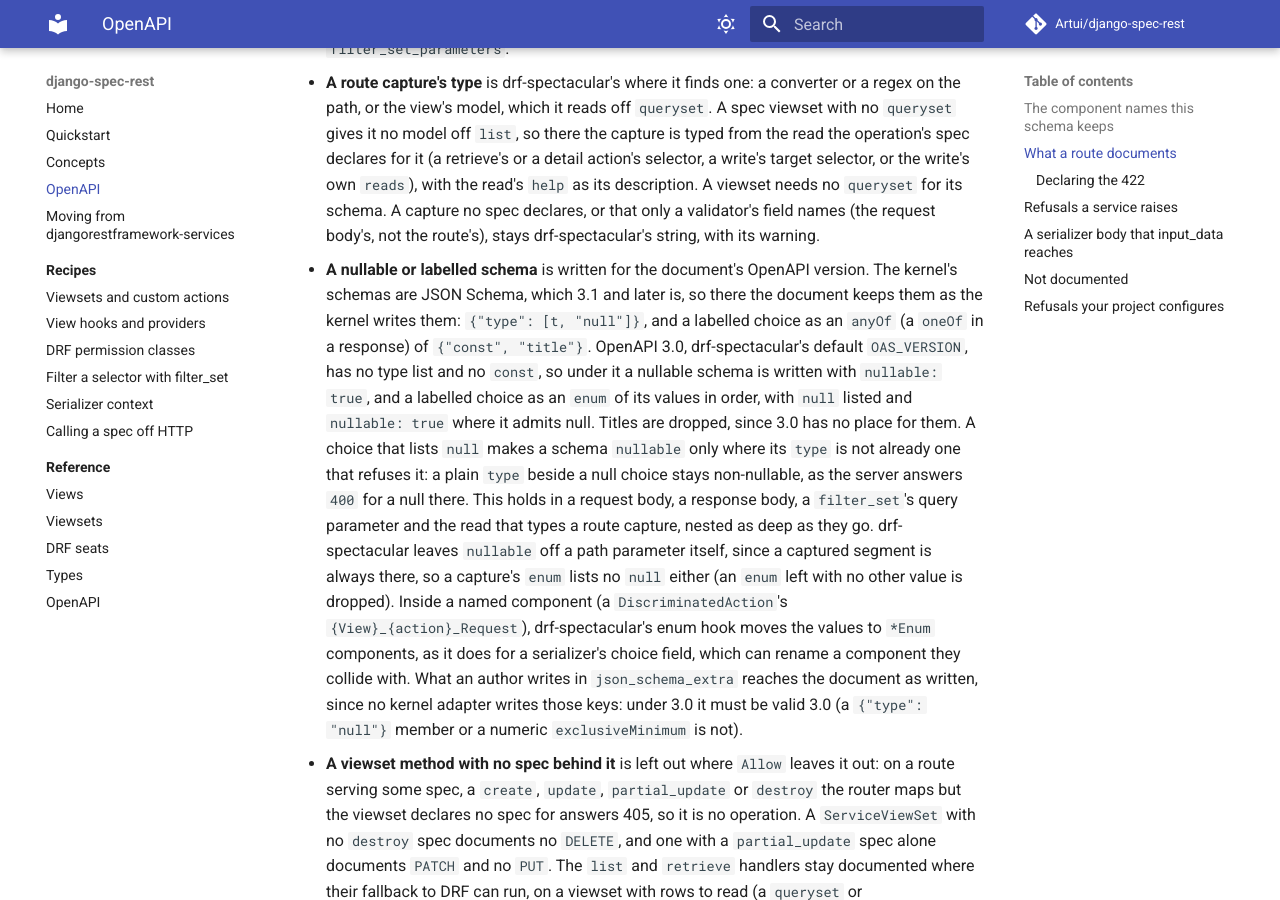
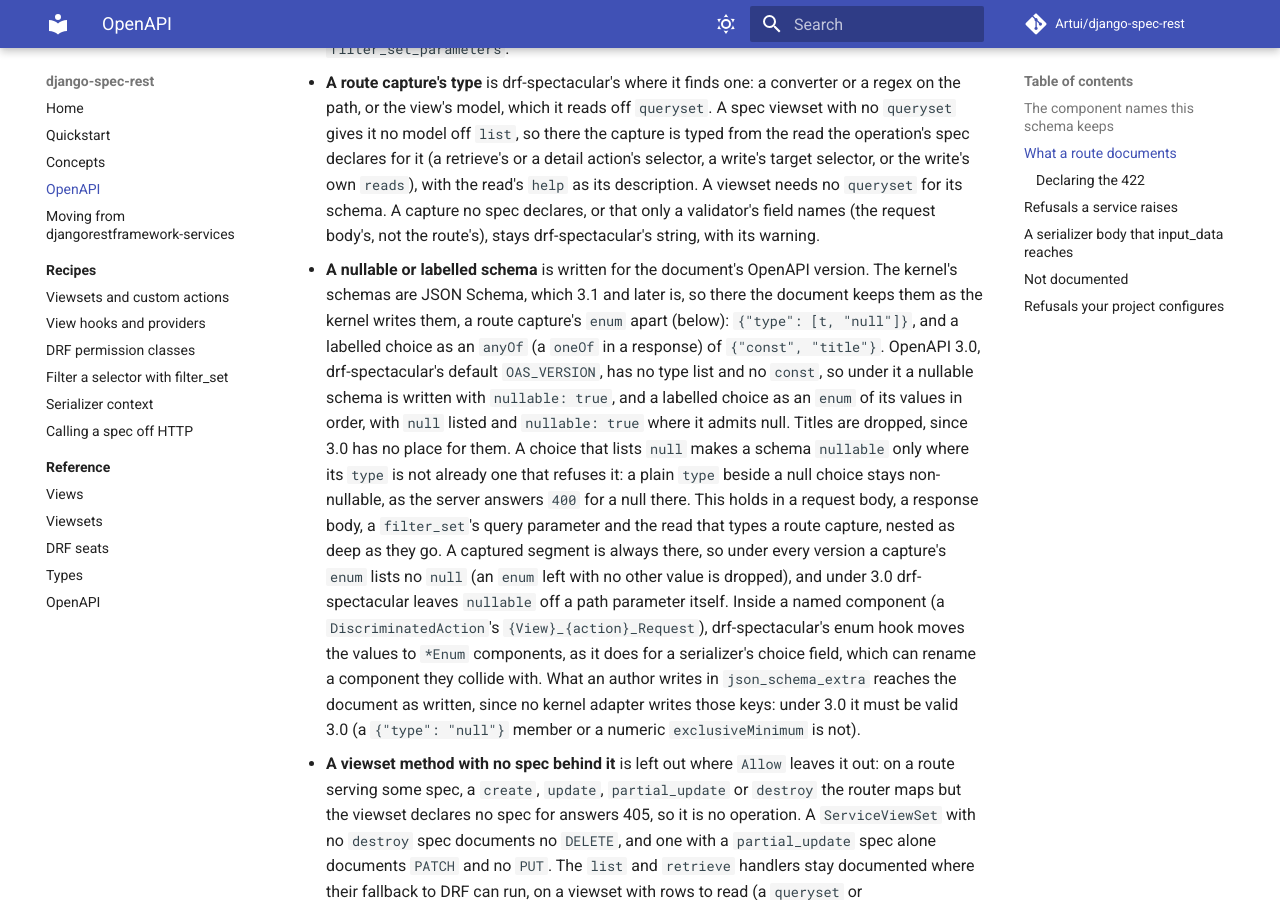
Before and after one commit to Artui/django-spec-rest, an MkDocs documentation site: the page built from docs/openapi.md, in a window 1280 px wide and 900 px high, scrolled down 4616 px. Built offline with MkDocs 1.6.1 and Material for MkDocs 9.7.7, drawn with Linux system fonts in a browser that asks for light colours; comment, search, counter and statistics services are not loaded.

Commit message:
Hold a capture's enum listing no null under 3.1 too, and say so
Co-Authored-By: Claude Opus 5.5 <noreply@anthropic.com>

```diff
--- a/docs/openapi.md
+++ b/docs/openapi.md
@@ -223,9 +223,9 @@ call `enable_openapi()` again after the reload.
   the route's), stays drf-spectacular's string, with its warning.
 - **A nullable or labelled schema** is written for the document's OpenAPI
   version. The kernel's schemas are JSON Schema, which 3.1 and later is, so
-  there the document keeps them as the kernel writes them: `{"type": [t,
-  "null"]}`, and a labelled choice as an `anyOf` (a `oneOf` in a response) of
-  `{"const", "title"}`. OpenAPI 3.0, drf-spectacular's default `OAS_VERSION`,
+  there the document keeps them as the kernel writes them, a route capture's
+  `enum` apart (below): `{"type": [t, "null"]}`, and a labelled choice as an
+  `anyOf` (a `oneOf` in a response) of `{"const", "title"}`. OpenAPI 3.0, drf-spectacular's default `OAS_VERSION`,
   has no type list and no `const`, so under it a nullable schema is written
   with `nullable: true`, and a labelled choice as an `enum` of its values in
   order, with `null` listed and `nullable: true` where it admits null. Titles
@@ -234,10 +234,10 @@ call `enable_openapi()` again after the reload.
   refuses it: a plain `type` beside a null choice stays non-nullable, as the
   server answers `400` for a null there. This holds in a request body, a
   response body, a `filter_set`'s query parameter and the read that types a
-  route capture, nested as deep as they go. drf-spectacular leaves `nullable`
-  off a path parameter itself, since a captured segment is always there, so a
-  capture's `enum` lists no `null` either (an `enum` left with no other value
-  is dropped). Inside a named component (a `DiscriminatedAction`'s
+  route capture, nested as deep as they go. A captured segment is always
+  there, so under every version a capture's `enum` lists no `null` (an `enum`
+  left with no other value is dropped), and under 3.0 drf-spectacular leaves
+  `nullable` off a path parameter itself. Inside a named component (a `DiscriminatedAction`'s
   `{View}_{action}_Request`), drf-spectacular's enum hook moves the values to
   `*Enum` components, as it does for a serializer's choice field, which can
   rename a component they collide with. What an author writes in
```
Also changed, not shown: CHANGELOG.md (+1 -2 lines), 1 other file.
